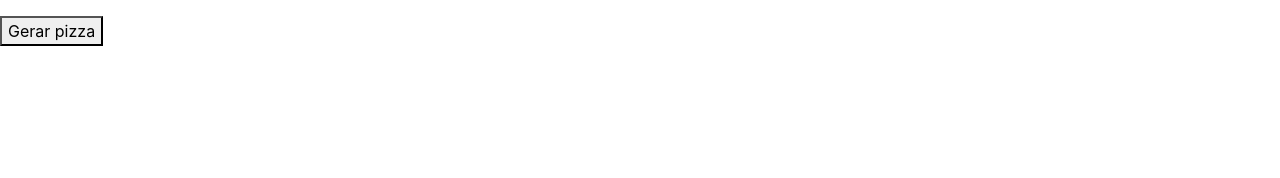
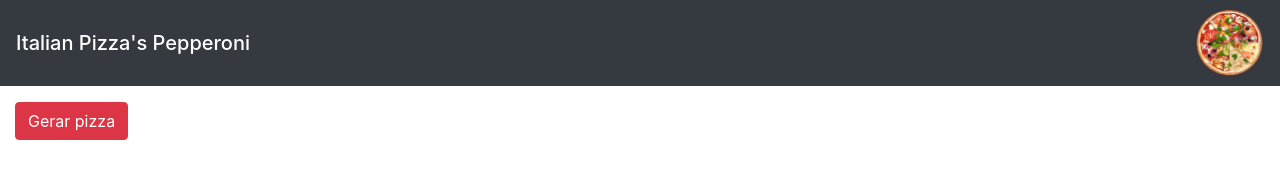
Before and after one commit to isabellateix/getPizzas, a plain HTML site: page index.html in a window 1280 px wide. Drawn offline with nearby package versions, Linux system fonts and the light colour scheme.

Commit message:
js ok. working on front-end

```diff
--- a/css/style.css
+++ b/css/style.css
@@ -1,3 +1,8 @@
 .borda-redonda {
 	border-radius: 50%;
 }
+
+img {
+	width: 70px;
+	height: 70px;
+}
--- a/index.html
+++ b/index.html
@@ -11,15 +11,24 @@
     <title>Projeto JS</title>
   </head>
   <body>
-    <ul id="container-pizzas" >
-      <!-- Adicionar pizzas via js -->
-      <!--
-      <li>
-        <img src="https://source.unsplash.com/100x100/?pizza">
-      </li>
-      -->
-    </ul>
-    <button>Gerar pizza</button>
+    <header>
+    <nav class="navbar navbar-light bg-dark">
+      <span class="navbar-brand mb-0 h1 text-white">Italian Pizza's Pepperoni</span>
+      <img src="imgs/pizza.png">
+    </nav>
+    </header>
+    <section>
+      <div class="container-fluid">
+        <div class="row">
+          <div class="col-sm-12">
+            <ul id="container-pizzas" class="list-inline" >
+              <!-- Adicionar pizzas via js -->
+            </ul>
+            <button class="btn btn-danger">Gerar pizza</button>
+          </div>
+        </div>
+      </div>
+    </section>
 
 
     <!-- Optional JavaScript -->
--- a/js/main.js
+++ b/js/main.js
@@ -1,19 +1,22 @@
+// função para gerar elementos no DOM
 function gerarPizza() {
 	var containerPizzas = document.querySelector('#container-pizzas');
 	//<li></li>
 	var pizza = document.createElement('li');
+	pizza.className = "list-inline-item";
 	//<img src>
 	var pizzaImg = document.createElement('img');
 	//<img src="..">
-	pizzaImg.setAttribute('src', 'https://source.unsplash.com/100x100/?pizza');
+	pizzaImg.setAttribute('src', 'imgs/pizza.png');
 	pizzaImg.className = "borda-redonda";
 	//<li><img></li>
 	pizza.appendChild(pizzaImg);
 	containerPizzas.appendChild(pizza);
 }
-
+//coletando o botão
 var botao = document.querySelector('button');
 
+//gerando pizzas no evento onclick
 botao.onclick = function(){
 	gerarPizza();
 }
```
Also changed, not shown: imgs/pizza.png (added).
